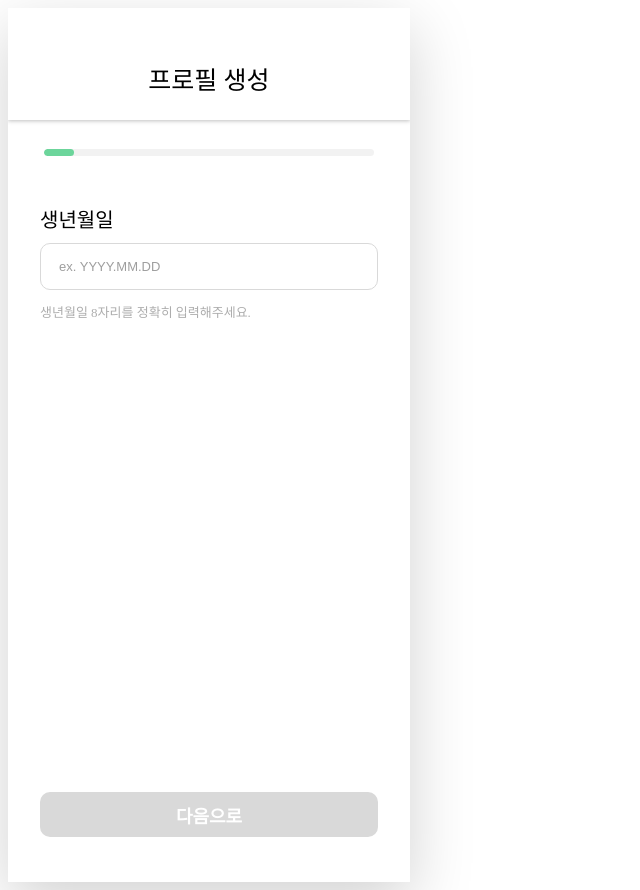
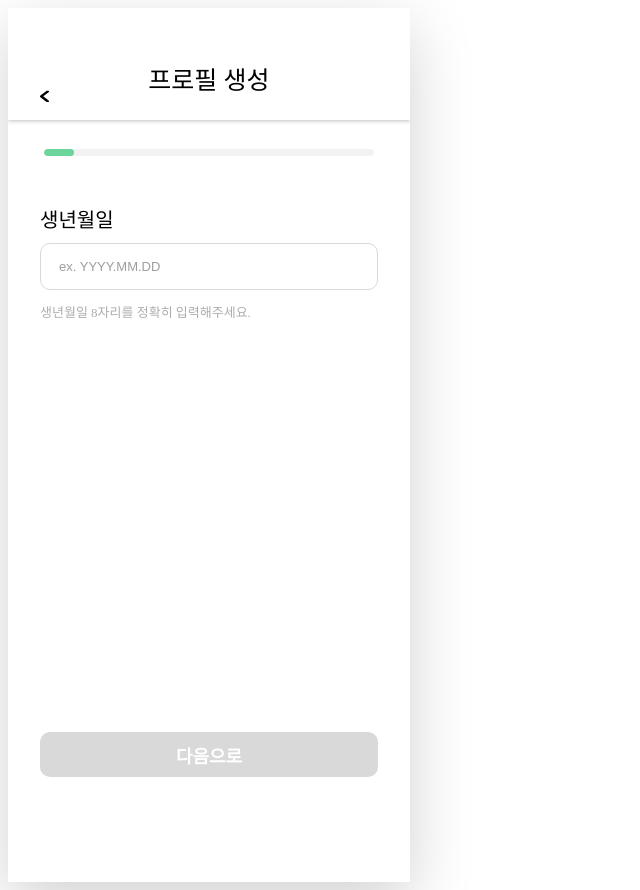
Before and after one commit to DWLLCH/DWLLCH_FE, a React (Create React App) app: page /onboarding/1 in a window 1280 px wide. Shown: the whole page, without its empty margins (0-640 px from the left). Built offline with nearby package versions, Linux system fonts and the light colour scheme; the HTML template or start-up script is replaced by a standard one; a web font is replaced by a local one.

Commit message:
fix: 온보딩 지역 선택 드롭다운 UX 및 레이아웃 버그 수정

```diff
--- a/src/App.jsx
+++ b/src/App.jsx
@@ -1,5 +1,6 @@
 import { BrowserRouter, Routes, Route } from 'react-router-dom';
 import MobileFrame from './components/MobileFrame';
+import OnboardingProvider from './components/OnboardingProvider';
 import Splash from './pages/Splash';
 import Login from './pages/Login';
 import SignUp from './pages/SignUp';
@@ -16,8 +17,10 @@ function App() {
           <Route path="/login" element={<Login />} />
           <Route path="/signup" element={<SignUp />} />
           <Route path="/signup/complete" element={<SignUpComplete />} />
-          <Route path="/onboarding/1" element={<Onboarding1 />} />
-          <Route path="/onboarding/2" element={<Onboarding2 />} />
+          <Route element={<OnboardingProvider />}>
+            <Route path="/onboarding/1" element={<Onboarding1 />} />
+            <Route path="/onboarding/2" element={<Onboarding2 />} />
+          </Route>
         </Route>
       </Routes>
     </BrowserRouter>
--- a/src/components/Button.jsx
+++ b/src/components/Button.jsx
@@ -7,11 +7,12 @@ function Button({
   disabled = false,
   fullWidth = false,
   variant = 'green',
+  className = '',
 }) {
   return (
     <button
       type={type}
-      className={`btn${fullWidth ? ' btn-full' : ''}${variant !== 'green' ? ` btn-${variant}` : ''}`}
+      className={`btn${fullWidth ? ' btn-full' : ''}${variant !== 'green' ? ` btn-${variant}` : ''}${className ? ` ${className}` : ''}`}
       onClick={onClick}
       disabled={disabled}
     >
--- a/src/components/Dropdown.jsx
+++ b/src/components/Dropdown.jsx
@@ -42,6 +42,12 @@ function Dropdown({ placeholder, value, options, onChange, disabled = false, cla
       </button>
       {open && (
         <ul className="dropdown-panel">
+          <li>
+            <button type="button" className="dropdown-option" onClick={() => handleSelect('')}>
+              <img src={!value ? radioChecked : radioUnchecked} alt="" />
+              <span>{placeholder}</span>
+            </button>
+          </li>
           {options.map((option) => (
             <li key={option}>
               <button
--- /dev/null
+++ b/src/components/OnboardingProvider.jsx
@@ -0,0 +1,26 @@
+import { createContext, useState } from 'react';
+import { Outlet } from 'react-router-dom';
+
+export const OnboardingContext = createContext(null);
+
+const initialData = {
+  birthDate: '',
+  sido: '',
+  sigungu: '',
+};
+
+function OnboardingProvider({ children }) {
+  const [data, setData] = useState(initialData);
+
+  const updateData = (fields) => {
+    setData((prev) => ({ ...prev, ...fields }));
+  };
+
+  return (
+    <OnboardingContext.Provider value={{ data, updateData }}>
+      {children || <Outlet />}
+    </OnboardingContext.Provider>
+  );
+}
+
+export default OnboardingProvider;
--- /dev/null
+++ b/src/hooks/useOnboarding.js
@@ -0,0 +1,8 @@
+import { useContext } from 'react';
+import { OnboardingContext } from '../components/OnboardingProvider';
+
+function useOnboarding() {
+  return useContext(OnboardingContext);
+}
+
+export default useOnboarding;
--- a/src/pages/Onboarding1.jsx
+++ b/src/pages/Onboarding1.jsx
@@ -1,20 +1,29 @@
-import { useState } from 'react';
 import { useNavigate } from 'react-router-dom';
 import TextField from '../components/TextField';
 import Button from '../components/Button';
 import ProgressBar from '../components/ProgressBar';
+import useOnboarding from '../hooks/useOnboarding';
 import { isValidBirthDate } from '../utils/validators';
+import { formatBirthDate } from '../utils/formatters';
+import arrowRight from '../assets/arrow_right.svg';
 import '../styles/Onboarding.css';
 
 const TOTAL_STEPS = 11;
 
 function Onboarding1() {
   const navigate = useNavigate();
-  const [birthDate, setBirthDate] = useState('');
+  const { data, updateData } = useOnboarding();
+  const { birthDate } = data;
 
   const handleChange = (e) => {
-    const digitsOnly = e.target.value.replace(/\D/g, '').slice(0, 8);
-    setBirthDate(digitsOnly);
+    const rawValue = e.target.value;
+    const strippedDigits = rawValue.replace(/\D/g, '').slice(0, 8);
+    const prevDisplay = formatBirthDate(birthDate);
+    if (rawValue.length < prevDisplay.length && strippedDigits.length === birthDate.length) {
+      updateData({ birthDate: birthDate.slice(0, -1) });
+    } else {
+      updateData({ birthDate: strippedDigits });
+    }
   };
 
   const isValid = isValidBirthDate(birthDate);
@@ -22,12 +31,20 @@ function Onboarding1() {
   const handleSubmit = (e) => {
     e.preventDefault();
     if (!isValid) return;
-    navigate('/onboarding/2', { state: { birthDate } });
+    navigate('/onboarding/2');
   };
 
   return (
     <div className="onboarding">
       <header className="onboarding-header">
+        <button
+          type="button"
+          className="onboarding-back"
+          onClick={() => navigate(-1)}
+          aria-label="뒤로가기"
+        >
+          <img src={arrowRight} alt="" />
+        </button>
         <h1>프로필 생성</h1>
       </header>
 
@@ -41,14 +58,14 @@ function Onboarding1() {
           name="birthDate"
           label="생년월일"
           placeholder="ex. YYYY.MM.DD"
-          value={birthDate}
+          value={formatBirthDate(birthDate)}
           onChange={handleChange}
           inputMode="numeric"
-          maxLength={8}
+          maxLength={10}
         />
         <p className="onboarding-helper">생년월일 8자리를 정확히 입력해주세요.</p>
 
-        <Button type="submit" fullWidth disabled={!isValid}>
+        <Button type="submit" className="onboarding-next-btn" disabled={!isValid}>
           다음으로
         </Button>
       </form>
--- a/src/pages/Onboarding2.jsx
+++ b/src/pages/Onboarding2.jsx
@@ -1,24 +1,23 @@
-import { useState } from 'react';
-import { useLocation, useNavigate } from 'react-router-dom';
+import { useNavigate } from 'react-router-dom';
 import Dropdown from '../components/Dropdown';
 import Button from '../components/Button';
 import ProgressBar from '../components/ProgressBar';
+import useOnboarding from '../hooks/useOnboarding';
 import { SIDO_LIST, SIGUNGU_MAP } from '../constants/regions';
+import arrowRight from '../assets/arrow_right.svg';
 import '../styles/Onboarding.css';
 
 const TOTAL_STEPS = 11;
 
 function Onboarding2() {
   const navigate = useNavigate();
-  const location = useLocation();
-  const [sido, setSido] = useState('');
-  const [sigungu, setSigungu] = useState('');
+  const { data, updateData } = useOnboarding();
+  const { sido, sigungu } = data;
 
   const sigunguOptions = sido ? SIGUNGU_MAP[sido] || [] : [];
 
   const handleSidoChange = (value) => {
-    setSido(value);
-    setSigungu('');
+    updateData({ sido: value, sigungu: '' });
   };
 
   const isValid = Boolean(sido) && Boolean(sigungu);
@@ -26,12 +25,20 @@ function Onboarding2() {
   const handleSubmit = (e) => {
     e.preventDefault();
     if (!isValid) return;
-    navigate('/onboarding/3', { state: { ...location.state, sido, sigungu } });
+    navigate('/onboarding/3');
   };
 
   return (
     <div className="onboarding">
       <header className="onboarding-header">
+        <button
+          type="button"
+          className="onboarding-back"
+          onClick={() => navigate(-1)}
+          aria-label="뒤로가기"
+        >
+          <img src={arrowRight} alt="" />
+        </button>
         <h1>프로필 생성</h1>
       </header>
 
@@ -40,7 +47,7 @@ function Onboarding2() {
       </div>
 
       <form className="onboarding-body" onSubmit={handleSubmit}>
-        <span className="onboarding-label">거주지역 선택</span>
+        <p className="onboarding-label">거주지역 선택</p>
 
         <Dropdown
           className="onboarding-dropdown"
@@ -54,11 +61,11 @@ function Onboarding2() {
           placeholder="시군구 선택"
           value={sigungu}
           options={sigunguOptions}
-          onChange={setSigungu}
+          onChange={(value) => updateData({ sigungu: value })}
           disabled={!sido}
         />
 
-        <Button type="submit" fullWidth disabled={!isValid}>
+        <Button type="submit" className="onboarding-next-btn" disabled={!isValid}>
           다음으로
         </Button>
       </form>
--- a/src/styles/Dropdown.css
+++ b/src/styles/Dropdown.css
@@ -12,9 +12,12 @@
   border: 1px solid #d9d9d9;
   border-radius: 10px;
   background-color: #fff;
+  font-family: inherit;
   font-size: 20px;
+  line-height: normal;
   color: #000;
   cursor: pointer;
+  outline: none;
   transition: border-color 0.15s ease;
 }
 
@@ -25,6 +28,11 @@
 
 .dropdown-box--open {
   border-color: #6cd59b;
+}
+
+.dropdown-box:focus-visible {
+  outline: 2px solid #4fae7c;
+  outline-offset: 2px;
 }
 
 .dropdown-value {
@@ -74,10 +82,16 @@
   padding: 9px 16px;
   border: none;
   background: none;
+  font-family: inherit;
   font-size: 17px;
   color: #000;
   text-align: left;
   cursor: pointer;
+  outline: none;
+}
+
+.dropdown-option:focus-visible {
+  background-color: #f7faf8;
 }
 
 .dropdown-option:hover {
--- a/src/styles/Onboarding.css
+++ b/src/styles/Onboarding.css
@@ -6,6 +6,7 @@
 
 /* 헤더 */
 .onboarding-header {
+  position: relative;
   flex-shrink: 0;
   display: flex;
   align-items: flex-end;
@@ -20,6 +21,26 @@
   font-weight: 500;
 }
 
+.onboarding-back {
+  position: absolute;
+  left: 20px;
+  bottom: 8px;
+  display: flex;
+  align-items: center;
+  justify-content: center;
+  width: 32px;
+  height: 32px;
+  padding: 0;
+  border: none;
+  background: none;
+  cursor: pointer;
+}
+
+.onboarding-back img {
+  width: 9px;
+  transform: rotate(180deg);
+}
+
 /* 프로그레스 바 */
 .onboarding-progress-wrap {
   flex-shrink: 0;
@@ -27,17 +48,16 @@
 }
 
 .onboarding-body {
+  position: relative;
   flex: 1;
   overflow-y: auto;
-  display: flex;
-  flex-direction: column;
-  padding: 48px 32px 45px;
+  padding: 48px 32px 160px;
 }
 
 .onboarding-label {
   font-size: 20px;
   color: #000;
-  margin-bottom: 10px;
+  margin: 0 0 10px;
 }
 
 .onboarding-helper {
@@ -50,6 +70,9 @@
   margin-top: 25px;
 }
 
-.onboarding-body .btn-full {
-  margin-top: auto;
+.onboarding-next-btn {
+  position: absolute;
+  left: 32px;
+  right: 32px;
+  bottom: 105px;
 }
--- /dev/null
+++ b/src/utils/formatters.js
@@ -0,0 +1,8 @@
+export function formatBirthDate(digits) {
+  const parts = [digits.slice(0, 4)];
+  if (digits.length > 4) parts.push(digits.slice(4, 6));
+  if (digits.length > 6) parts.push(digits.slice(6, 8));
+  let formatted = parts.join('.');
+  if (digits.length === 4 || digits.length === 6) formatted += '.';
+  return formatted;
+}
```
